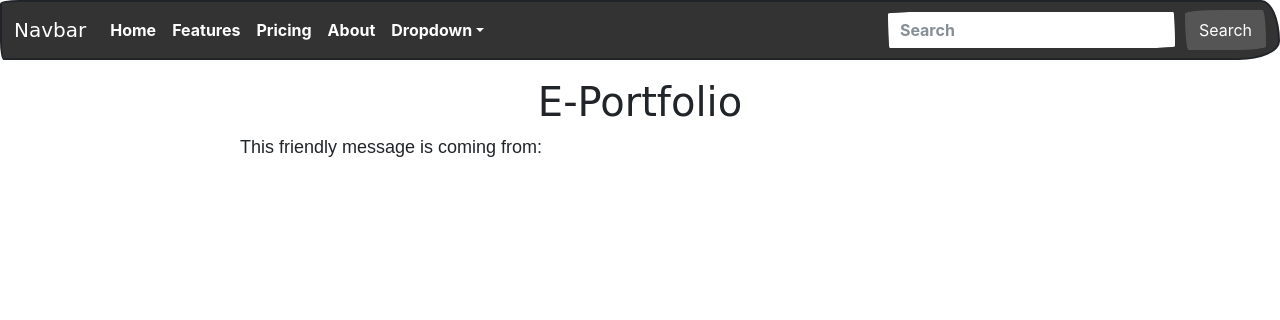
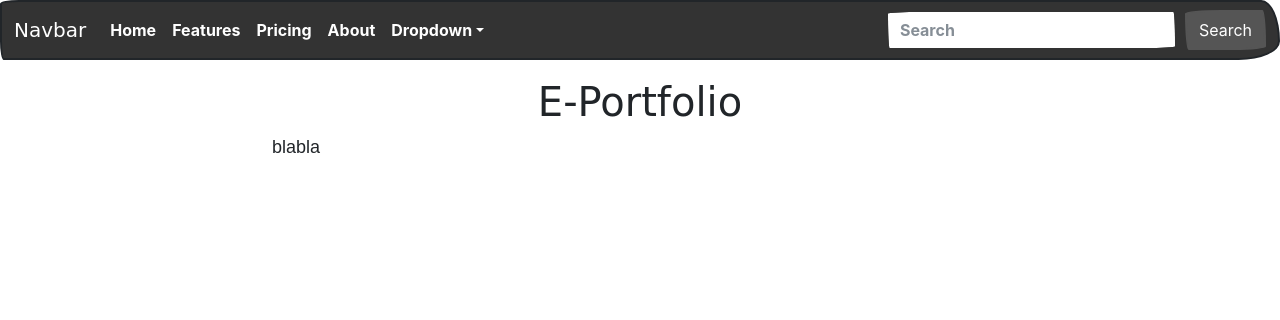
Before and after one commit to Holo-Prism/SAE14, a Symfony app: template templates/home/index.html.twig in a window 1280 px wide. Shown: the top 320 px of the page. Run offline with Twig, Linux system fonts and the light colour scheme; the template is opened without the code that fills it, so the values that code supplies are empty; some libraries are stand-ins or nearby versions; some web fonts are replaced.

Commit message:
Update index.html.twig

```diff
--- a/templates/home/index.html.twig
+++ b/templates/home/index.html.twig
@@ -11,9 +11,8 @@
 <div class="example-wrapper">
     <CENTER><h1>E-Portfolio</h1></CENTER>
 
-    This friendly message is coming from:
     <ul>
-
+       blabla
     </ul>
 </div>
 {% endblock %}
```
